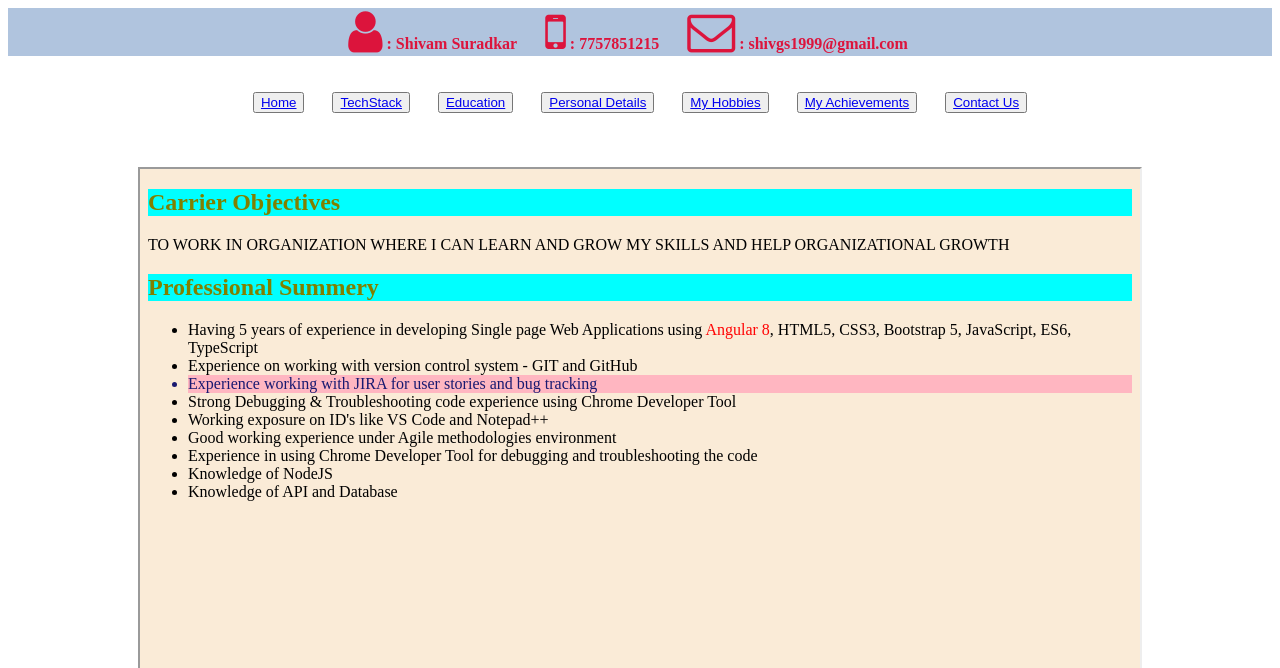
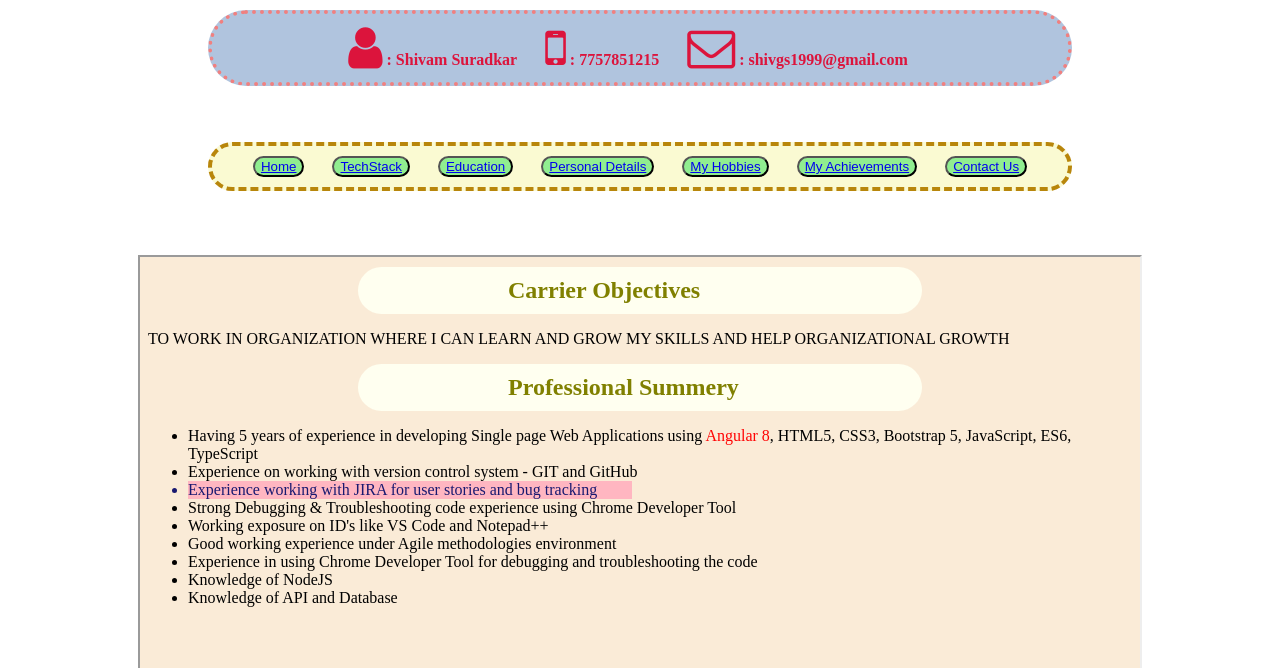
Before and after one commit to shivgs1999/my-orofile, a plain HTML site: page index.html in a window 1280 px wide. Shown: the top 668 px of the page. Drawn offline with Linux system fonts and the light colour scheme.

Commit message:
Home And Index page is Updated
Home And Index page is Updated with CSS Border and other Styling

```diff
--- a/home.html
+++ b/home.html
@@ -4,10 +4,15 @@
         <title>Home</title>
         <style>
                .heading{color: olive;
-                        background-color: cyan;}
+                        background-color: ivory;}
                 #tstack{color: rgb(255, 4, 4);}
-                #list{color: midnightblue;
-                       background-color: lightpink;}
+                .list{color: midnightblue;
+                       background-color: lightpink;
+                       margin-right:  500px;}
+                h2{    border: 8px hidden ;
+                        padding: 10px 150px;
+                        margin: 10px 210px;
+                        border-radius: 50px;}
         </style>
     </head>
 
@@ -18,7 +23,7 @@
         <ul>
             <li>Having 5 years of experience in developing Single page Web Applications using <span id="tstack">Angular 8</span>, HTML5, CSS3, Bootstrap 5, JavaScript, ES6, TypeScript</li>
             <li> Experience on working with version control system - GIT and GitHub </li>
-            <li id="list">Experience working with JIRA for user stories and bug tracking</li>
+            <li class="list">Experience working with JIRA for user stories and bug tracking</li>
             <li>Strong Debugging & Troubleshooting code experience using Chrome Developer Tool  </li>
             <li>Working exposure on ID's like VS Code and Notepad++</li>
             <li>Good working experience under Agile methodologies environment</li>
--- a/index.html
+++ b/index.html
@@ -6,8 +6,19 @@
             <link rel="stylesheet" href="https://cdnjs.cloudflare.com/ajax/libs/font-awesome/4.7.0/css/font-awesome.min.css">
              <style>
                   iframe{background-color: antiquewhite;}
-                  header{color: crimson;
-                          background-color: lightsteelblue;}
+                  header,footer{color: crimson;
+                        background-color: lightsteelblue;
+                        border: 4px dotted lightcoral;
+                        padding: 10px 30px;
+                        margin: 10px 200px;
+                        border-radius: 50px;}
+                  nav{  background-color: lightgoldenrodyellow;
+                        border: 4px dashed darkgoldenrod;
+                        padding: 10px 30px;
+                        margin: 10px 200px;
+                        border-radius: 50px;}
+                  .button{background-color: lightgreen;
+                        border-radius: 30px;}
              </style>
       </head>
       <body align="center">
@@ -18,13 +29,13 @@
             </header>
             <br><br>
             <nav>
-            <button><a href="home.html" target="myFrame">Home </a></button>&nbsp;&nbsp;&nbsp;&nbsp;&nbsp;&nbsp;
-            <button><a href="techStack.html" target="myFrame">TechStack </a></button>&nbsp;&nbsp;&nbsp;&nbsp;&nbsp;&nbsp;
-            <button><a href="education.html" target="myFrame">Education</a></button>&nbsp;&nbsp;&nbsp;&nbsp;&nbsp;&nbsp;
-            <button><a href="personal.html" target="myFrame">Personal Details </a></button>&nbsp;&nbsp;&nbsp;&nbsp;&nbsp;&nbsp;
-            <button><a href="hobbies.html" target="myFrame">My Hobbies </a></button>&nbsp;&nbsp;&nbsp;&nbsp;&nbsp;&nbsp;
-            <button><a href="achievements.html" target="myFrame">My Achievements </a></button>&nbsp;&nbsp;&nbsp;&nbsp;&nbsp;&nbsp;
-            <button><a href="contactUs.html" target="myFrame">Contact Us</a></button>
+            <button class="button"><a href="home.html" target="myFrame">Home </a></button>&nbsp;&nbsp;&nbsp;&nbsp;&nbsp;&nbsp;
+            <button class="button"><a href="techStack.html" target="myFrame">TechStack </a></button>&nbsp;&nbsp;&nbsp;&nbsp;&nbsp;&nbsp;
+            <button class="button"><a href="education.html" target="myFrame">Education</a></button>&nbsp;&nbsp;&nbsp;&nbsp;&nbsp;&nbsp;
+            <button class="button"><a href="personal.html" target="myFrame">Personal Details </a></button>&nbsp;&nbsp;&nbsp;&nbsp;&nbsp;&nbsp;
+            <button class="button"><a href="hobbies.html" target="myFrame">My Hobbies </a></button>&nbsp;&nbsp;&nbsp;&nbsp;&nbsp;&nbsp;
+            <button class="button"><a href="achievements.html" target="myFrame">My Achievements </a></button>&nbsp;&nbsp;&nbsp;&nbsp;&nbsp;&nbsp;
+            <button class="button"><a href="contactUs.html" target="myFrame">Contact Us</a></button>
             </nav>
             <br><br><br>
             <iframe width="1000" height="500" name="myFrame" src="home.html"> </iframe>
```
